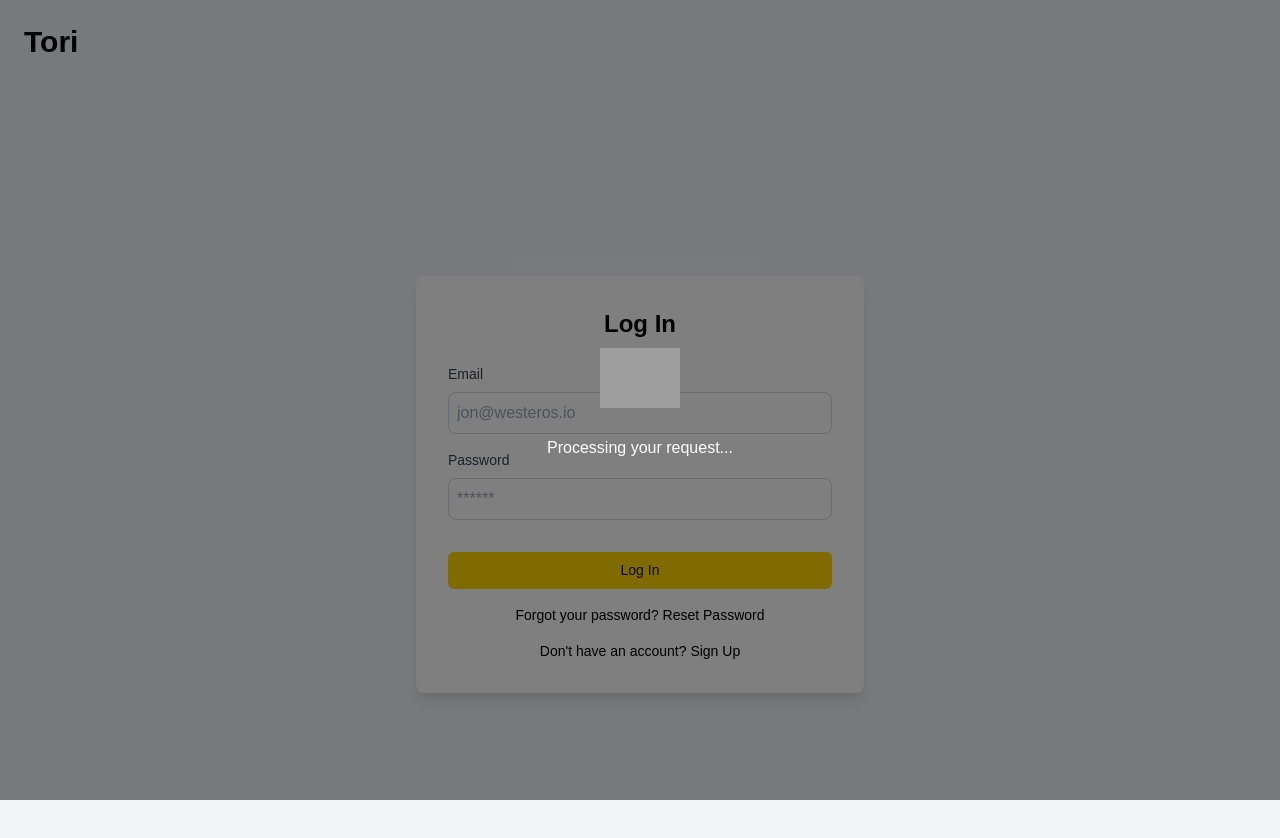
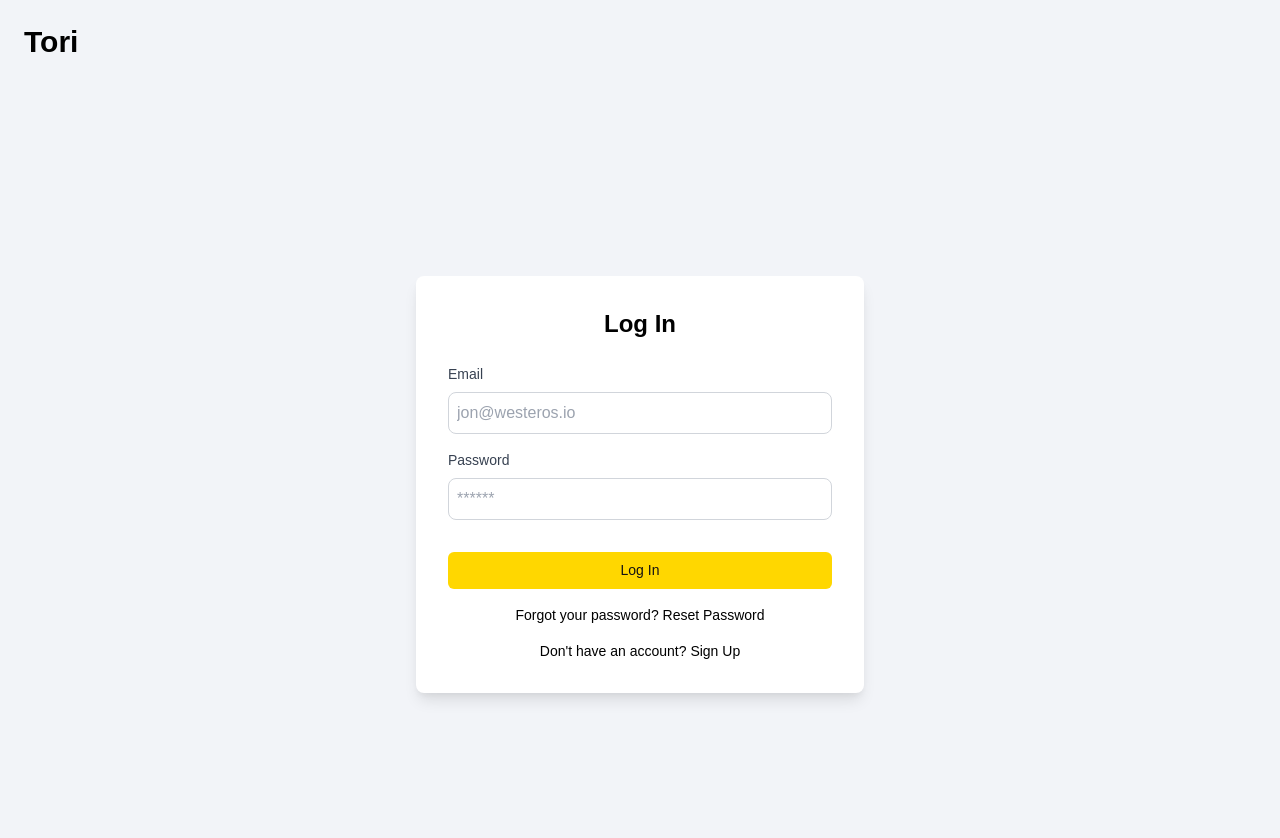
Before and after one commit to Olamide1/tori, a plain HTML site: page frontend/auth/login.html in a window 1280 px wide. Both pictures are taken after a click on the button "Log In". Drawn offline with nearby package versions, Linux system fonts and the light colour scheme; grey boxes are pictures that could not be loaded.

Commit message:
updated the loading situation

```diff
--- a/frontend/auth/login.html
+++ b/frontend/auth/login.html
@@ -38,7 +38,7 @@
     </div>
 
     <div id="loader" class="hidden fixed inset-0 bg-gray-800 bg-opacity-50 flex flex-col items-center justify-center z-50 space-y-4">
-      <img src="https://img.icons8.com/?size=100&id=tSM62HL5NSC8&format=png&color=000000" alt="Loading..." class="w-32 h-32 object-contain" />
+      <img src="https://img.icons8.com/?size=60&id=102478&format=png&color=000000" alt="Loading..." class="w-32 h-32 object-contain" />
       <p class="text-white text-lg font-medium animate-pulse">Processing your request...</p>
   </div>
   </main>
--- a/frontend/scripts/login.js
+++ b/frontend/scripts/login.js
@@ -19,6 +19,7 @@ const hideLoader = () => {
 
     if (!email || !password) {
       alert("Please fill in both email and password fields.");
+      hideLoader()
       return;
     }
 
```
